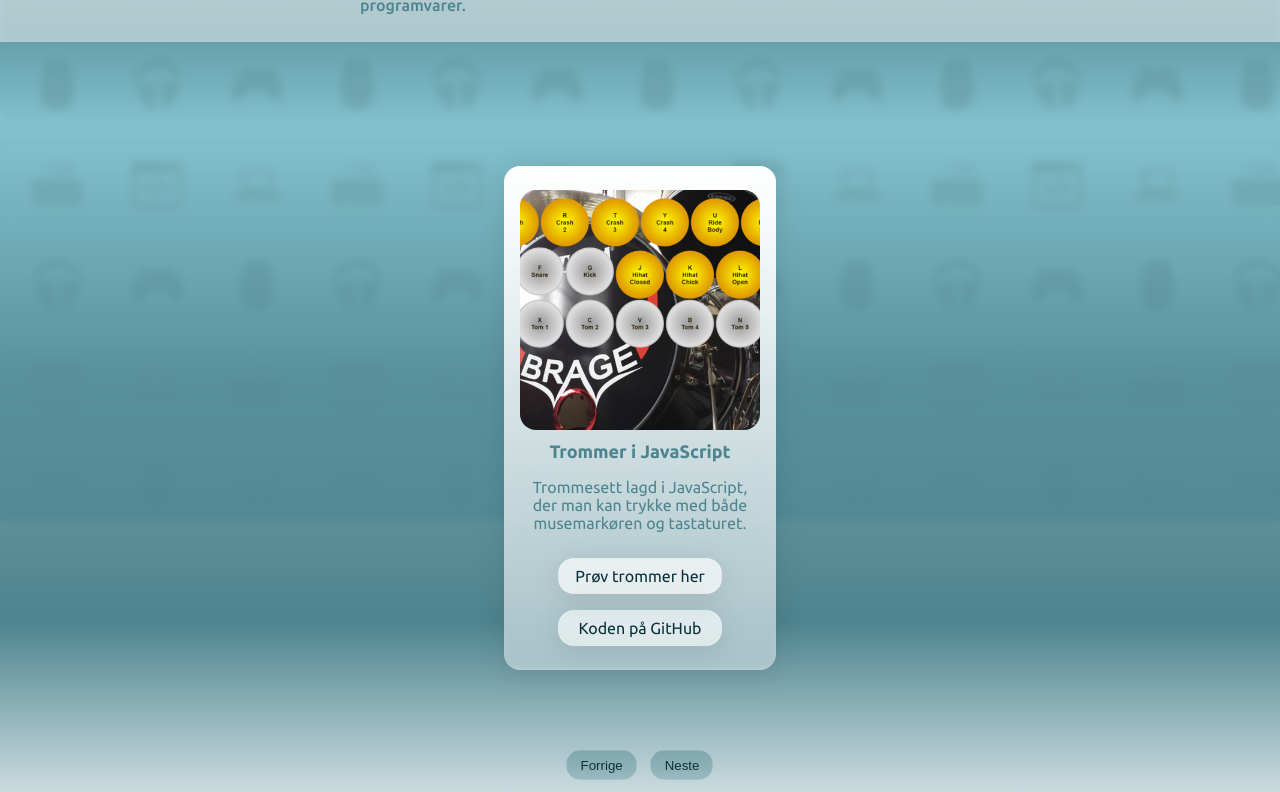
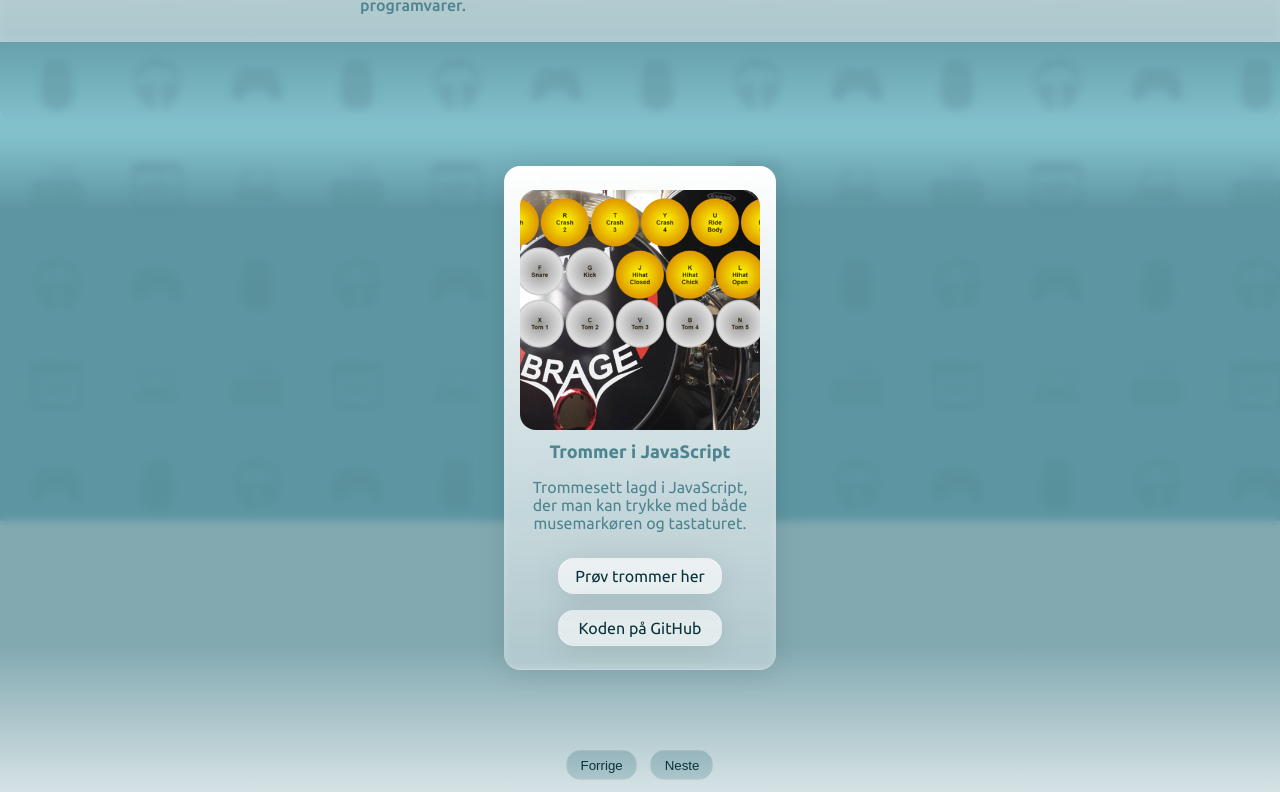
Before and after one commit to ChristianSB89/portfolioremake-v2, a React (Create React App) app: page / in a window 1280 px wide. Shown: the part 559-1351 px from the top of the page. Built offline with nearby package versions, Linux system fonts and the light colour scheme.

Commit message:
Adjusted gradient on carousel

```diff
--- a/src/components/styles/carouselStyles.js
+++ b/src/components/styles/carouselStyles.js
@@ -6,8 +6,8 @@ export const CarouselStyle = styled.div`
   background: linear-gradient(
     180deg,
     rgba(77, 132, 143, 0) 0%,
-    rgba(77, 132, 143, 0.791667) 33.33%,
-    #4d848f 66.67%,
+    rgba(77, 132, 143, 0.7) 10%,
+    rgba(77, 132, 143, 0.7) 70%,
     rgba(77, 132, 143, 0) 100%
   );
   border-radius: 0 0 1em 1em;
```
